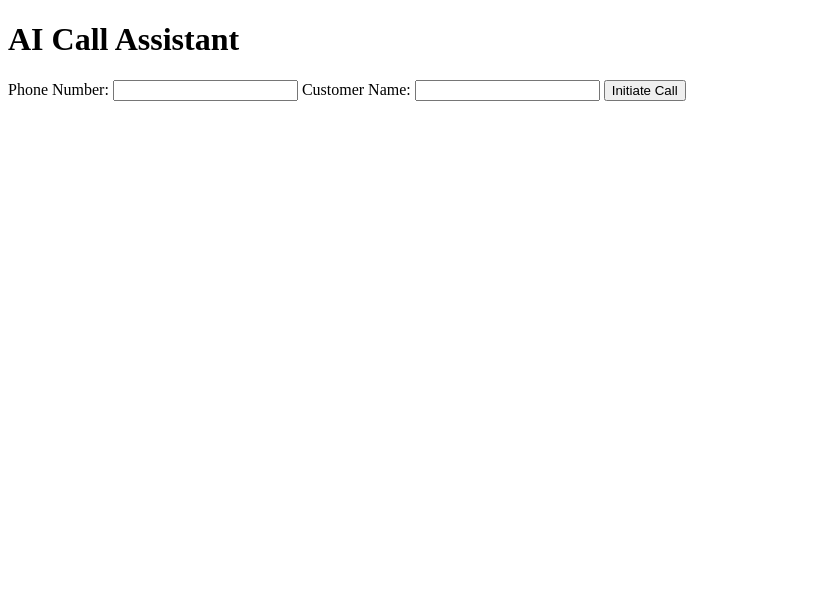
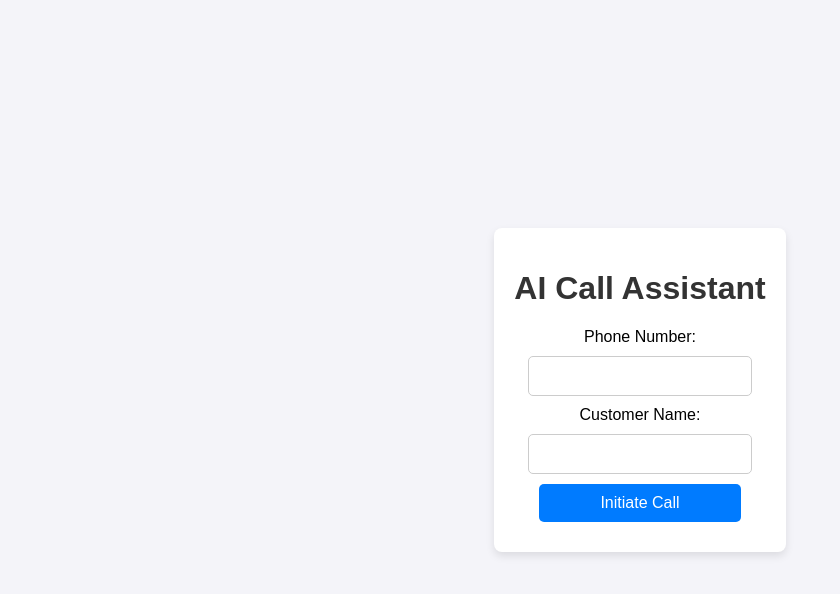
Before and after one commit to esplanadeai/LIVE-LISTEN, a website: page public/index.html in a window 1280 px wide. Shown: the whole page, without its empty margins (0-840 px from the left). Drawn offline with Linux system fonts and the light colour scheme.

Commit message:
Fixed Stop Listen Button, styled HTML

```diff
--- a/public/index.html
+++ b/public/index.html
@@ -4,17 +4,61 @@
   <meta charset="UTF-8">
   <meta name="viewport" content="width=device-width, initial-scale=1.0">
   <title>AI Call Assistant</title>
+  <style>
+    body {
+      font-family: Arial, sans-serif;
+      display: flex;
+      justify-content: center;
+      align-items: center;
+      height: 100vh;
+      margin: 0;
+      background-color: #f4f4f9;
+    }
+    #callForm, #callControls, #liveListening {
+      text-align: center;
+      background: #ffffff;
+      padding: 20px;
+      border-radius: 8px;
+      box-shadow: 0 4px 8px rgba(0, 0, 0, 0.1);
+      margin-bottom: 20px;
+    }
+    h1, h2 {
+      color: #333;
+    }
+    label, input, select, button {
+      display: block;
+      margin: 10px auto;
+      width: 80%;
+      max-width: 300px;
+    }
+    input, select, button {
+      padding: 10px;
+      font-size: 16px;
+      border: 1px solid #ccc;
+      border-radius: 5px;
+    }
+    button {
+      background: #007bff;
+      color: white;
+      border: none;
+      cursor: pointer;
+    }
+    button:hover {
+      background: #0056b3;
+    }
+  </style>
 </head>
 <body>
+  <div id="callForm">
     <h1>AI Call Assistant</h1>
-  <form id="callForm">
+    <form>
       <label for="phoneNumber">Phone Number:</label>
       <input type="text" id="phoneNumber" required>
       <label for="customerName">Customer Name:</label>
       <input type="text" id="customerName">
       <button type="submit">Initiate Call</button>
     </form>
-
+  </div>
   <div id="callControls" style="display:none;">
     <h2>Call Controls</h2>
     <p>Listen URL: <span id="listenUrl"></span></p>
@@ -28,13 +72,11 @@
     <input type="text" id="controlMessage" placeholder="Enter your message">
     <button id="sendControl">Send Control</button>
   </div>
-
   <div id="liveListening" style="display:none;">
     <h2>Live Listening</h2>
     <button id="startListening">Start Listening</button>
-    <button id="stopListening" disabled>Stop Listening</button>
+    <button id="stopListening" >Stop Listening</button>
   </div>
-
   <script src="script.js"></script>
 </body>
 </html>
--- a/public/script.js
+++ b/public/script.js
@@ -1,4 +1,4 @@
-const serverUrl = "http://localhost:8000"; // Base URL of your backend server
+const serverUrl = "http://localhost:9000"; // Base URL of your backend server
 const sampleRate = 16000; // Hz
 let audioContext = null;
 let ws = null;
@@ -10,6 +10,7 @@ async function startAudio(listenUrl) {
     }
 
     try {
+
         // Step 1: Create an AudioContext with the server's sample rate
         audioContext = new AudioContext({ sampleRate });
         console.log("AudioContext created with sample rate:", sampleRate);
--- a/src/backend.js
+++ b/src/backend.js
@@ -43,7 +43,7 @@ async function initiateCall(phoneNumber, customerName) {
         name: customerName || "Unknown",
       },
       assistant: {
-        name: "TALK AI OUTBOUND",
+        name: "AI ASSSISTANT",
         voice: {
           provider: "11labs",
           voiceId: "p43fx6U8afP2xoq1Ai9f",
--- a/src/server.js
+++ b/src/server.js
@@ -42,5 +42,5 @@ app.get("*", (req, res) => {
 });
 
 // Start the server
-const port = 8000; // Change if needed
+const port = 5000; // Change if needed
 app.listen(port, () => console.log(`Server running on http://localhost:${port}`));
```
Lines whose indentation alone changed are shown as unchanged.
